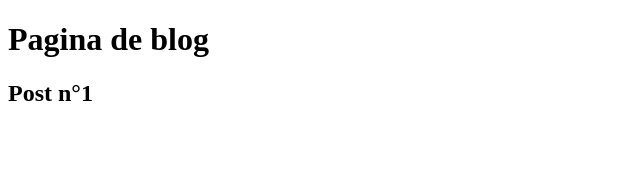
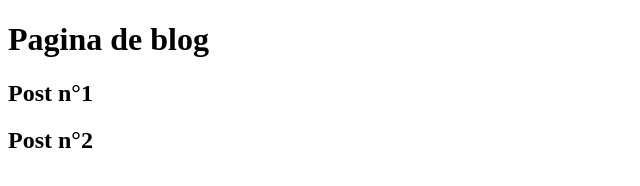
Before and after one commit to GustavoRAPOSO14/aulagithub, a plain HTML site: page blog.html in a window 1280 px wide. Shown: the whole page, without its empty margins (0-640 px from the left). Drawn offline with Linux system fonts and the light colour scheme.

Commit message:
Update blog

```diff
--- a/blog.html
+++ b/blog.html
@@ -8,5 +8,6 @@
 <body>
     <h1>Pagina de blog</h1>
     <h2>Post n°1</h2>
+    <h2>Post n°2</h2>
 </body>
 </html>
```
